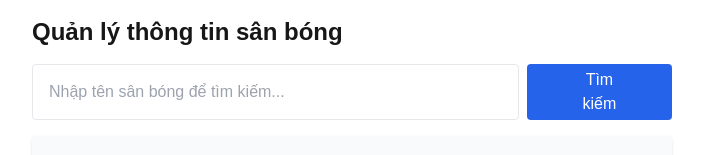
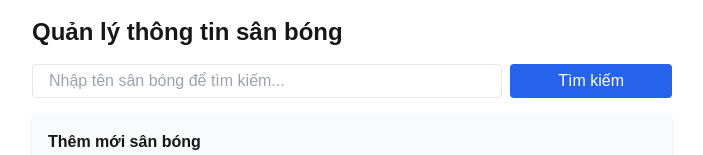
Before and after one commit to hinorashi/qlsb, a Next.js app in the folder frontend/: page /san-bong in a window 1280 px wide. Shown: the top 155 px of the page, without its empty margins (288-991 px from the left). Built offline with nearby package versions, Linux system fonts and the light colour scheme; no server answers.

Commit message:
sửa nút tìm kiếm

```diff
--- a/frontend/src/components/SanBongPage.tsx
+++ b/frontend/src/components/SanBongPage.tsx
@@ -80,7 +80,7 @@ export default function SanBongPage() {
         className="flex gap-2 mb-4"
       >
         <input
-          className="border px-4 py-1 rounded w-full"
+          className="border px-4 py-1 rounded flex-1"
           placeholder="Nhập tên sân bóng để tìm kiếm..."
           value={keyword}
           onChange={e => setKeyword(e.target.value)}
```
